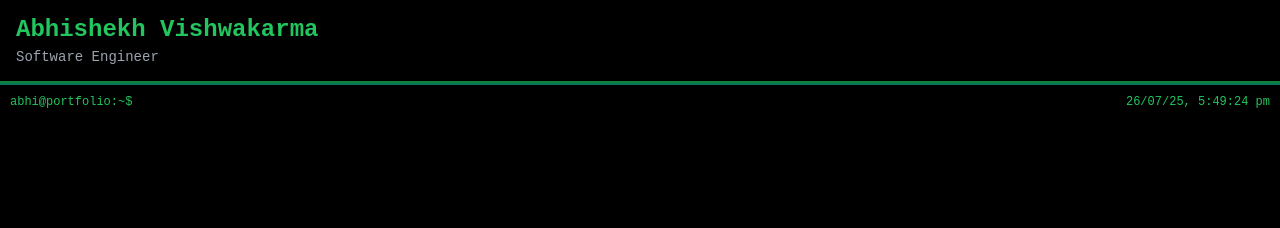
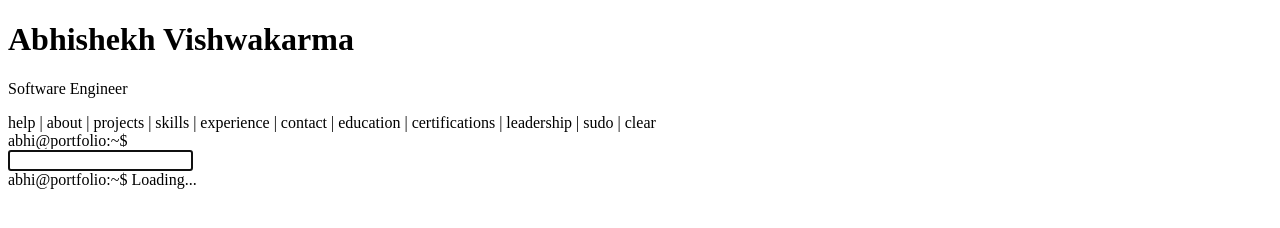
Before and after one commit to rekandlal/Portfolio, a plain HTML site: page index.html in a window 1280 px wide. Drawn offline with nearby package versions, Linux system fonts and the light colour scheme.

Commit message:
add terminal section

```diff
--- a/index.html
+++ b/index.html
@@ -1,28 +1,44 @@
 <!DOCTYPE html>
 <html lang="en">
 <head>
-    <meta charset="UTF-8">
-    <meta name="viewport" content="width=device-width, initial-scale=1.0">
-    <title>Document</title>
-
-    <!--css link-->
-    <link rel="stylesheet" href="style.css">
+  <meta charset="UTF-8" />
+  <meta name="viewport" content="width=device-width, initial-scale=1.0">
+  <title>Abhi's Terminal Portfolio</title>
+  <link rel="stylesheet" href="style.css" />
 </head>
 <body>
+  <div class="grid-container">
+    <!-- Left Side: 3D ID Card -->
+    <div id="canvas-container"></div>
 
-    <!--top secrion (header)-->
-     <header class="header">
+    <!-- Right Side: Terminal UI -->
+    <div class="terminal-container">
+      <header class="header">
         <h1 class="name">Abhishekh Vishwakarma</h1>
         <p class="role">Software Engineer</p>
-    </header>
+      </header>
 
-    <!-- Footer -->
-    <footer class="footer">
+      <div class="available-commands">
+        help | about | projects | skills | experience | contact | education | certifications | leadership | sudo | clear
+      </div>
+
+      <div class="command-history" id="history"></div>
+
+      <div class="command-input">
+        <span class="prompt">abhi@portfolio:~$</span>
+        <div class="fake-input">
+          <input id="terminal-input" type="text" autocomplete="off" autofocus />
+        </div>
+      </div>
+
+      <footer class="footer">
         <span>abhi@portfolio:~$</span>
         <span id="datetime">Loading...</span>
-    </footer>
+      </footer>
+    </div>
+  </div>
 
-    <!--script link-->
-    <script src = "script.js" ></script>
+  <script src="https://cdn.jsdelivr.net/npm/three@0.176.0/build/three.min.js"></script>
+  <script src="script.js"></script>
 </body>
 </html>
--- a/script.js
+++ /dev/null
@@ -1,13 +0,0 @@
-// make the date/time dynamic : logic here
-function updateDateTime() {
-  const now = new Date();
-  const formatted = now.toLocaleString('en-IN', {
-    dateStyle: 'short',
-    timeStyle: 'medium',
-  });
-  document.getElementById('datetime').textContent = formatted;
-}
-
-updateDateTime();
-
-setInterval(updateDateTime, 1000);
--- a/style.css
+++ /dev/null
@@ -1,46 +0,0 @@
-/* Base styling */
-body {
-    margin: 0;
-    font-family: monospace;
-    background-color: #000000;
-    color: white;
-}
-
-.header {
-    padding: 16px;
-    border-bottom: 2px solid #15803d;
-    text-align: center;
-}
-
-/* responsive */
-@media (min-width: 768px) {
-    .header {
-        text-align: left;
-    }
-}
-
-.name {
-    font-size: 1.5rem;
-    font-weight: bold;
-    color: #22c55e;
-    margin: 0;
-    font-family: monospace;
-}
-
-.role {
-    font-size: 0.875rem;
-    color: #9ca3af;
-    margin: 6px 0 0 0;
-    font-family: monospace;
-}
-
-.footer {
-  padding: 10px;
-  border-top: 2px solid #047857;
-  background-color: black;
-  color: #22c55e;
-  font-size: 12px;
-  display: flex;
-  justify-content: space-between;
-  align-items: center;
-}
```
